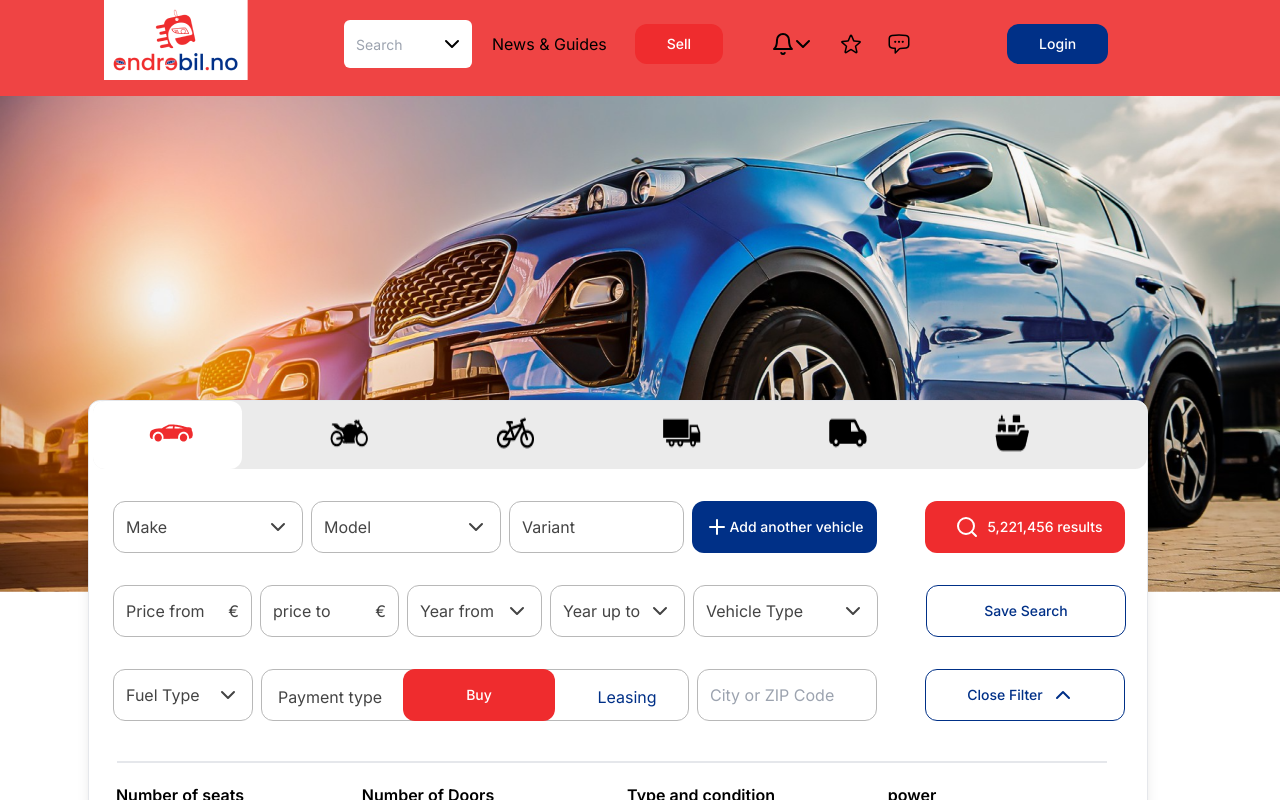
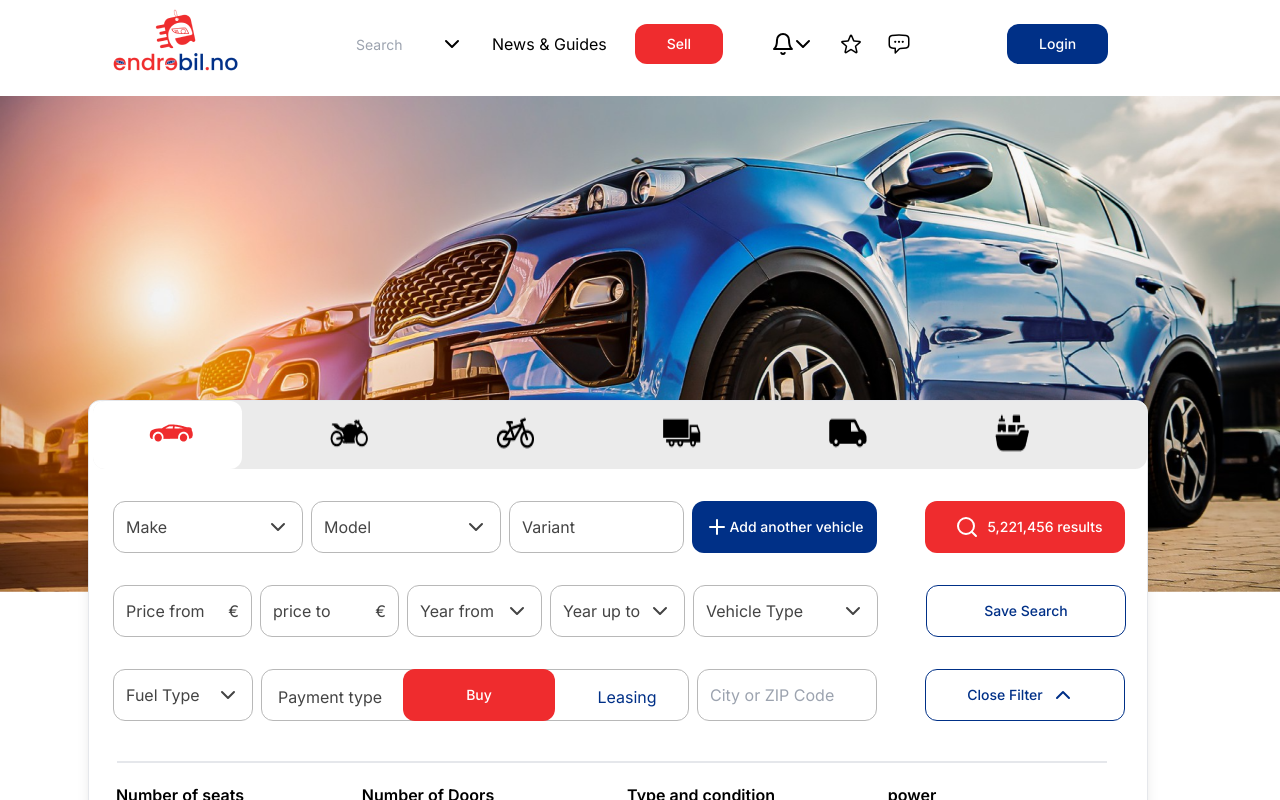
Before and after one commit to ASK-Baloch/figma-design, a Next.js app: page / in a window 1280 px wide. Shown: the top 800 px of the page. Built offline with nearby package versions, Linux system fonts and the light colour scheme.

Commit message:
navbar,hero,footer responsiveness

```diff
--- a/src/components/navbar.tsx
+++ b/src/components/navbar.tsx
@@ -9,7 +9,7 @@ import Link from "next/link";
 
 const Navbar = () => {
   return (
-    <nav className="lg:flex bg-white  h-[96px] sm:block sm:mb-72 lg:mb-0 lg:bg-red-500">
+    <nav className="lg:flex bg-white  h-[96px] sm:block sm:mb-72 lg:mb-0 ">
       <Link href={"/"}
        className="flex sm:justify-center sm:items-center lg:block sm:-ml-24 lg:ml-6">
         <img
```
